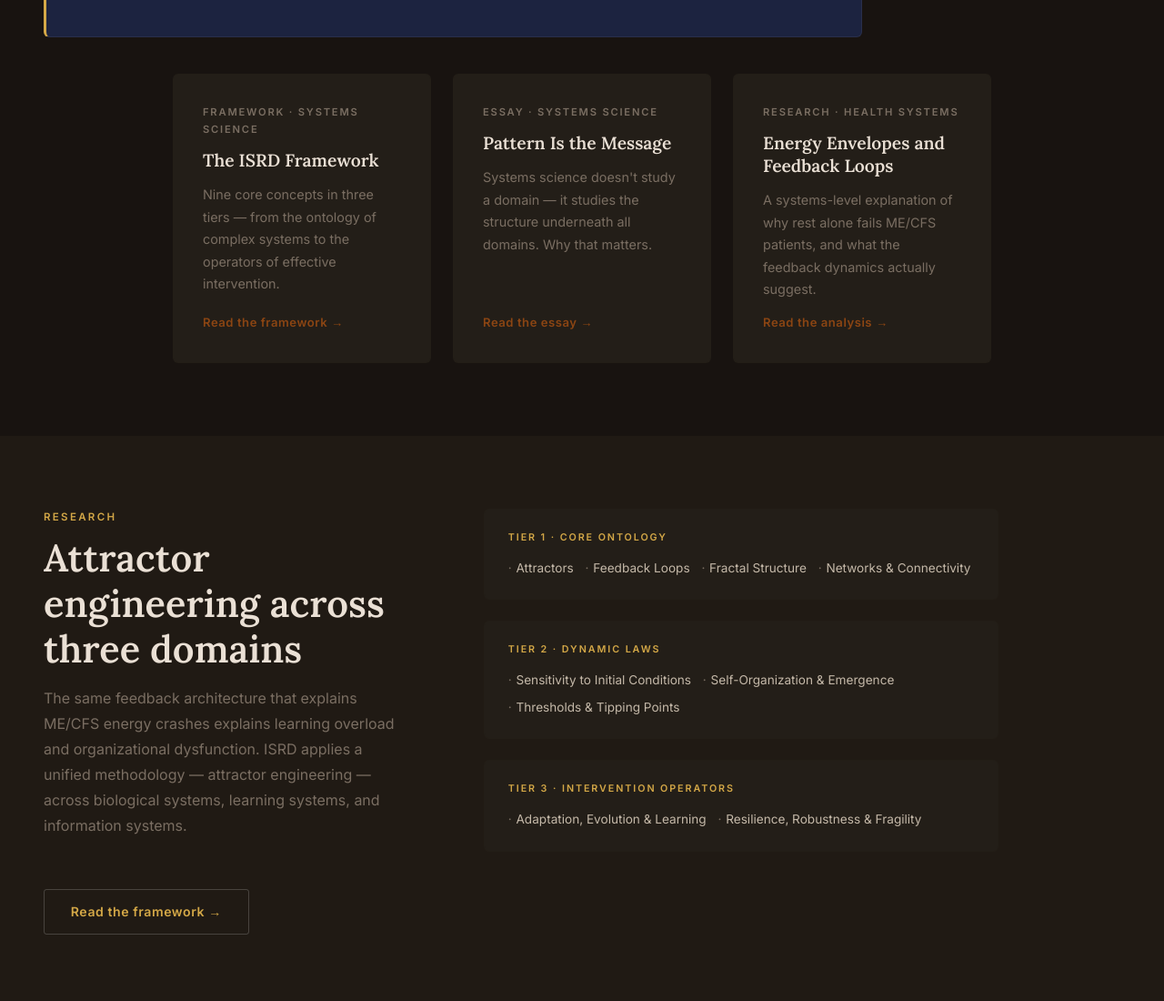
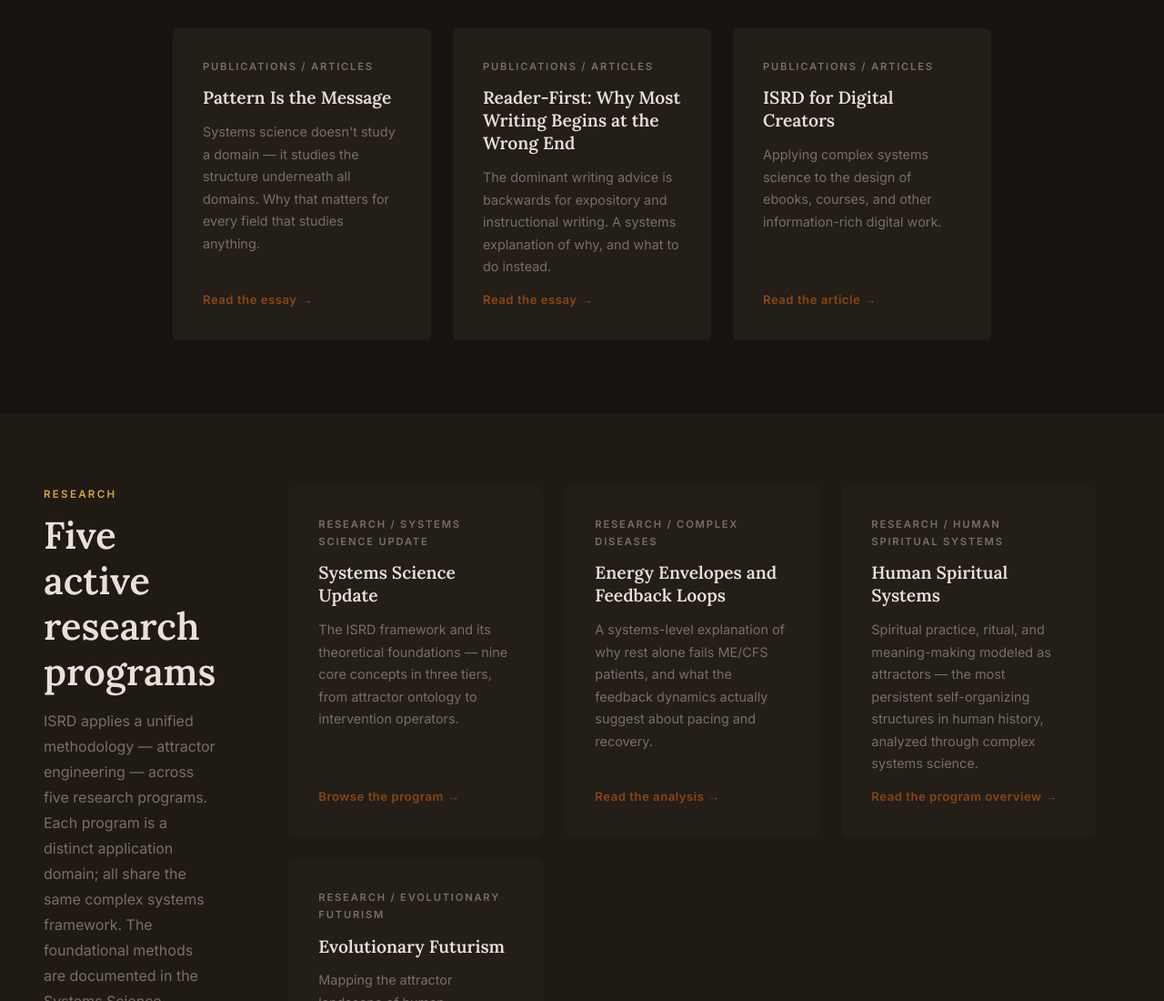
Before and after one commit to kurtrowley/nonlinearsystemics-site, a website built with Vite: page index.html in a window 1280 px wide. Shown: the part 1700-2800 px from the top of the page at 91% size. Built offline with nearby package versions, Linux system fonts and the light colour scheme.

Commit message:
Add Human Spiritual Systems + Evolutionary Futurism research programs; refactor index page
- New stubs: research/human_spiritual_systems/overview.md, research/evolutionary_futurism/overview.md
- Add both to manifest.json with overview items and descriptions
- Add router labels for the two new research subdirs
- Add both to Research nav dropdown (5 programs total)
- Refactor Publications section: only publication items, all tagged 'Publications / Articles'
- Refactor Research section: program card grid replacing tier visualization
  - Each card clearly tagged 'Research / [Program]' with direct link
- Remove mixed research/publications cards from Publications section

```diff
--- /dev/null
+++ b/content/research/evolutionary_futurism/overview.md
@@ -0,0 +1,48 @@
+# Evolutionary Futurism
+
+*Research Program — ISRD | Intervention Systems R&D*
+
+---
+
+Evolutionary futurism applies the logic of evolutionary and complex systems science to long-range civilizational questions. Not prediction — attractor mapping. The question is not "what will happen?" but "what is the attractor landscape for human civilization given its current trajectory, and where are the leverage points?"
+
+The field sits at the intersection of systems dynamics, evolutionary theory, and civilizational analysis. If civilization is modeled as a complex adaptive system evolving under selection pressure, we can ask tractable questions about where it is heading — and about what interventions could shift that trajectory before it reaches an attractor that is much harder to exit.
+
+This program brings the same methodology ISRD applies to health systems and learning systems to the largest system of all: the long-range trajectory of human civilization.
+
+---
+
+## Core Research Questions
+
+- What are the dominant attractors for human civilization in the 21st century — and which are fragile, which are deep?
+- How does technological capability outpacing institutional adaptation create civilizational instability? What are the feedback signatures of that gap?
+- What feedback structures would need to change to alter the trajectory — and what are the realistic leverage points?
+- What do historical phase transitions (agricultural revolution, industrial transition, urban consolidation) reveal about the mechanics of civilizational attractor shifts?
+- What does complexity science predict about the conditions for civilizational resilience versus fragility and collapse?
+
+---
+
+## Framing
+
+The opening ISRD essay, [Capability Without Stewardship](/publications/articles/capability-without-stewardship), identifies the problem this program formally investigates: technology keeps reorganizing civilization faster than civilization can respond. That gap is not a policy failure or a political failure — it is a systems structure problem. Governance, culture, and institutional design are all lagging attractors relative to technological capability.
+
+Evolutionary futurism takes that diagnosis and asks the next question: given the current attractor landscape, what futures are accessible? What is the shape of the possibility space? And what would it take — structurally, not politically — to shift the trajectory toward configurations that are more stable, more humane, and more capable of sustaining complexity over the long term?
+
+This is not optimism or pessimism. It is systems analysis.
+
+---
+
+## Methods
+
+This program applies the ISRD framework — developed in the [Systems Science Update](/research/systems_science_update) — to long-range civilizational analysis:
+
+- **Attractor engineering at civilizational scale** — What holds current trajectories in place, and where are the leverage points?
+- **Evolutionary modeling** — Applying selection, variation, and retention logic to cultural and institutional evolution
+- **Systems dynamics** — Stocks, flows, and feedback loops in technology, governance, ecology, and social organization
+- **Phase transition analysis** — Identifying the conditions under which civilizational systems reorganize rapidly, and what the post-transition attractor looks like
+
+---
+
+## Status
+
+*This research program is in early development. Documents will be added as work progresses.*
--- /dev/null
+++ b/content/research/human_spiritual_systems/overview.md
@@ -0,0 +1,50 @@
+# Human Spiritual Systems
+
+*Research Program — ISRD | Intervention Systems R&D*
+
+---
+
+Human spiritual systems are among the most persistent, self-organizing, and behaviorally consequential structures in recorded history. Across cultures and millennia, spiritual practices — ritual, contemplation, transcendence-seeking, meaning-making — recur not as cultural accidents but as attractors: stable configurations that form because they solve real problems in the human system.
+
+This program applies ISRD's complex systems framework to understand why spiritual systems form, how they sustain themselves, what they do for individuals and collectives, and how they interact with other major systems — health, governance, knowledge, and technology.
+
+This is not theology. It is systems analysis applied to a domain that mainstream science has often treated as either irreducible or unimportant. The evidence is that spiritual systems are neither: they are tractable through feedback modeling, attractor analysis, and network dynamics, and they are among the most consequential attractors in human civilization.
+
+---
+
+## Core Research Questions
+
+- What functional problems do spiritual systems solve? — Meaning coherence, death integration, group coordination, suffering containment.
+- What feedback structures sustain spiritual practice and community over time? Why do they persist across radical changes in material conditions?
+- How do spiritual attractors interact with health, learning, and governance systems — reinforcing some, destabilizing others?
+- Under what conditions do spiritual systems become rigid, exploitative, or destructive? What are the feedback signatures of that transition?
+- What does the decay of traditional spiritual systems in late modernity reveal about the attractor landscape — and what fills the basin when they dissolve?
+
+---
+
+## Framing
+
+The ISRD approach treats spiritual systems the same way it treats any complex adaptive system: with attractor analysis, feedback mapping, and threshold identification. The object of study is not belief content — it is structure. What maintains the pattern? What deepens or shallows the basin? What are the leverage points?
+
+Two observations motivate this program:
+
+First, no civilization in the historical record has sustained itself without a spiritual system. That is not an accident. It is a systems signature — evidence that spiritual organization addresses something that no other system fully substitutes.
+
+Second, the current period is anomalous. The dominant institutional spiritual systems of the West are in structural decline, the replacement attractors are weak or absent, and the resulting attractor vacuum is visibly shaping pathology in health, politics, and meaning-making. Understanding this transition requires systems science.
+
+---
+
+## Methods
+
+This program applies the ISRD framework — developed in the [Systems Science Update](/research/systems_science_update) — to spiritual phenomena:
+
+- **Attractor analysis** — Identifying the stable states spiritual systems create and maintain in individuals and communities
+- **Feedback modeling** — Mapping the reinforcing and balancing loops that sustain practice over time
+- **Network dynamics** — Understanding how spiritual communities form, spread, fragment, and reconstitute
+- **Threshold analysis** — Identifying tipping points between functional and dysfunctional spiritual organization
+
+---
+
+## Status
+
+*This research program is in early development. Documents will be added as work progresses.*
--- a/index.html
+++ b/index.html
@@ -59,6 +59,8 @@
           <li><a href="#research/systems_science_update"      @click="close()">Systems Science Update</a></li>
           <li><a href="#research/reader_first_writing_system" @click="close()">Reader-First Writing System</a></li>
           <li><a href="#research/complex_diseases"            @click="close()">Complex Diseases</a></li>
+          <li><a href="#research/human_spiritual_systems"     @click="close()">Human Spiritual Systems</a></li>
+          <li><a href="#research/evolutionary_futurism"       @click="close()">Evolutionary Futurism</a></li>
         </ul>
       </li>
 
@@ -288,14 +290,14 @@
   <!-- FEATURED PUBLICATION -->
   <section class="featured" id="publications">
     <div class="section-label">Publications</div>
-    <h2 class="section-title">Analyses, frameworks, and applied research</h2>
+    <h2 class="section-title">Essays and applied analysis</h2>
 
     <!-- Lead essay — full-width featured card -->
     <a href="#publications/articles/capability-without-stewardship"
        class="featured-essay"
        data-content-link>
       <div class="essay-meta">
-        <span class="essay-tag">Essay · Technology &amp; Civilization</span>
+        <span class="essay-tag">Publications / Articles</span>
         <span class="essay-date">May 2026</span>
       </div>
       <h3 class="essay-title">Capability Without Stewardship</h3>
@@ -309,68 +311,67 @@
       <span class="essay-link">Read the essay →</span>
     </a>
 
-    <!-- Secondary publications grid -->
+    <!-- Secondary articles -->
     <div class="cards pub-cards">
-      <a href="#research/systems_science_update/isrd-framework" class="card" data-content-link>
-        <div class="card-tag">Framework · Systems Science</div>
-        <h3>The ISRD Framework</h3>
-        <p>Nine core concepts in three tiers — from the ontology of complex systems to the operators of effective intervention.</p>
-        <span class="card-link">Read the framework →</span>
-      </a>
       <a href="#publications/articles/pattern-is-the-message" class="card" data-content-link>
-        <div class="card-tag">Essay · Systems Science</div>
+        <div class="card-tag">Publications / Articles</div>
         <h3>Pattern Is the Message</h3>
-        <p>Systems science doesn't study a domain — it studies the structure underneath all domains. Why that matters.</p>
+        <p>Systems science doesn't study a domain — it studies the structure underneath all domains. Why that matters for every field that studies anything.</p>
         <span class="card-link">Read the essay →</span>
       </a>
-      <a href="#research/complex_diseases/energy-envelopes" class="card" data-content-link>
-        <div class="card-tag">Research · Health Systems</div>
-        <h3>Energy Envelopes and Feedback Loops</h3>
-        <p>A systems-level explanation of why rest alone fails ME/CFS patients, and what the feedback dynamics actually suggest.</p>
-        <span class="card-link">Read the analysis →</span>
+      <a href="#publications/articles/reader-first-intro" class="card" data-content-link>
+        <div class="card-tag">Publications / Articles</div>
+        <h3>Reader-First: Why Most Writing Begins at the Wrong End</h3>
+        <p>The dominant writing advice is backwards for expository and instructional writing. A systems explanation of why, and what to do instead.</p>
+        <span class="card-link">Read the essay →</span>
+      </a>
+      <a href="#publications/articles/for-creators" class="card" data-content-link>
+        <div class="card-tag">Publications / Articles</div>
+        <h3>ISRD for Digital Creators</h3>
+        <p>Applying complex systems science to the design of ebooks, courses, and other information-rich digital work.</p>
+        <span class="card-link">Read the article →</span>
       </a>
     </div>
   </section>
 
-  <!-- RESEARCH / FRAMEWORK -->
+  <!-- RESEARCH -->
   <section class="research-strip" id="research">
     <div class="research-inner">
       <div class="research-text">
         <div class="section-label">Research</div>
-        <h2 class="section-title">Attractor engineering across three domains</h2>
+        <h2 class="section-title">Five active research programs</h2>
         <p class="section-intro">
-          The same feedback architecture that explains ME/CFS energy crashes explains
-          learning overload and organizational dysfunction. ISRD applies a unified
-          methodology — attractor engineering — across biological systems,
-          learning systems, and information systems.
+          ISRD applies a unified methodology — attractor engineering — across five research programs.
+          Each program is a distinct application domain; all share the same complex systems framework.
+          The foundational methods are documented in the Systems Science Update.
         </p>
-        <a href="#research/systems_science_update/isrd-framework" class="btn-outline" data-content-link>Read the framework →</a>
+        <a href="#research/systems_science_update" class="btn-outline">Browse Systems Science Update →</a>
       </div>
-      <div class="research-tiers">
-        <div class="tier">
-          <div class="tier-label">Tier 1 · Core Ontology</div>
-          <ul>
-            <li>Attractors</li>
-            <li>Feedback Loops</li>
-            <li>Fractal Structure</li>
-            <li>Networks &amp; Connectivity</li>
-          </ul>
-        </div>
-        <div class="tier">
-          <div class="tier-label">Tier 2 · Dynamic Laws</div>
-          <ul>
-            <li>Sensitivity to Initial Conditions</li>
-            <li>Self-Organization &amp; Emergence</li>
-            <li>Thresholds &amp; Tipping Points</li>
-          </ul>
-        </div>
-        <div class="tier">
-          <div class="tier-label">Tier 3 · Intervention Operators</div>
-          <ul>
-            <li>Adaptation, Evolution &amp; Learning</li>
-            <li>Resilience, Robustness &amp; Fragility</li>
-          </ul>
-        </div>
+      <div class="cards research-cards">
+        <a href="#research/systems_science_update" class="card" data-content-link>
+          <div class="card-tag">Research / Systems Science Update</div>
+          <h3>Systems Science Update</h3>
+          <p>The ISRD framework and its theoretical foundations — nine core concepts in three tiers, from attractor ontology to intervention operators.</p>
+          <span class="card-link">Browse the program →</span>
+        </a>
+        <a href="#research/complex_diseases/energy-envelopes" class="card" data-content-link>
+          <div class="card-tag">Research / Complex Diseases</div>
+          <h3>Energy Envelopes and Feedback Loops</h3>
+          <p>A systems-level explanation of why rest alone fails ME/CFS patients, and what the feedback dynamics actually suggest about pacing and recovery.</p>
+          <span class="card-link">Read the analysis →</span>
+        </a>
+        <a href="#research/human_spiritual_systems/overview" class="card" data-content-link>
+          <div class="card-tag">Research / Human Spiritual Systems</div>
+          <h3>Human Spiritual Systems</h3>
+          <p>Spiritual practice, ritual, and meaning-making modeled as attractors — the most persistent self-organizing structures in human history, analyzed through complex systems science.</p>
+          <span class="card-link">Read the program overview →</span>
+        </a>
+        <a href="#research/evolutionary_futurism/overview" class="card" data-content-link>
+          <div class="card-tag">Research / Evolutionary Futurism</div>
+          <h3>Evolutionary Futurism</h3>
+          <p>Mapping the attractor landscape of human civilization — where current trajectories lead, what holds them in place, and where leverage might exist to shift them before the window closes.</p>
+          <span class="card-link">Read the program overview →</span>
+        </a>
       </div>
     </div>
   </section>
--- a/src/router.ts
+++ b/src/router.ts
@@ -160,6 +160,8 @@ function routeResearch(parts: string[]): void {
     systems_science_update:      'Systems Science Update',
     reader_first_writing_system: 'Reader-First Writing System',
     complex_diseases:            'Complex Diseases',
+    human_spiritual_systems:     'Human Spiritual Systems',
+    evolutionary_futurism:       'Evolutionary Futurism',
   };
 
   if (slug) {
```
Also changed, not shown: content/manifest.json.
